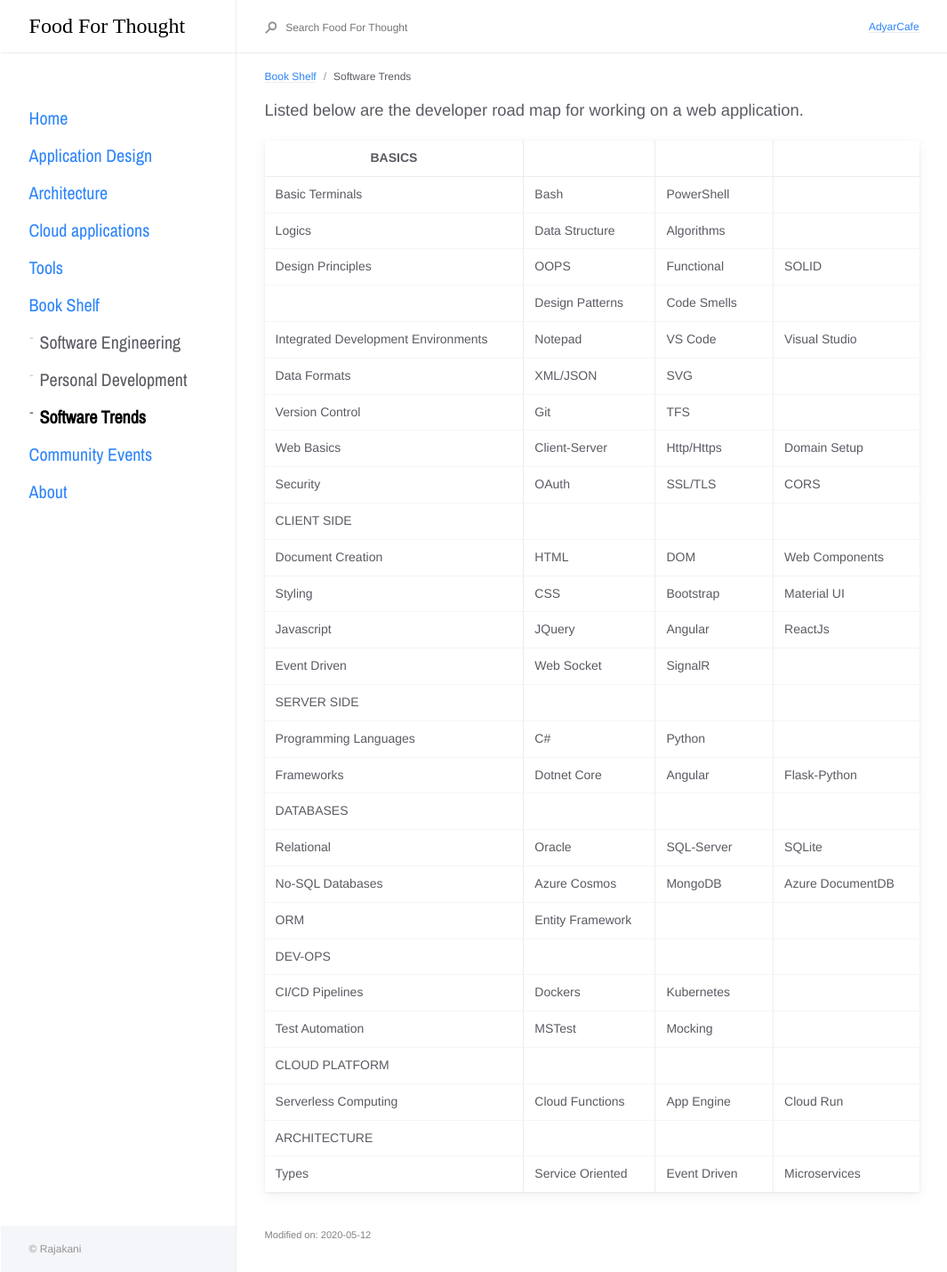
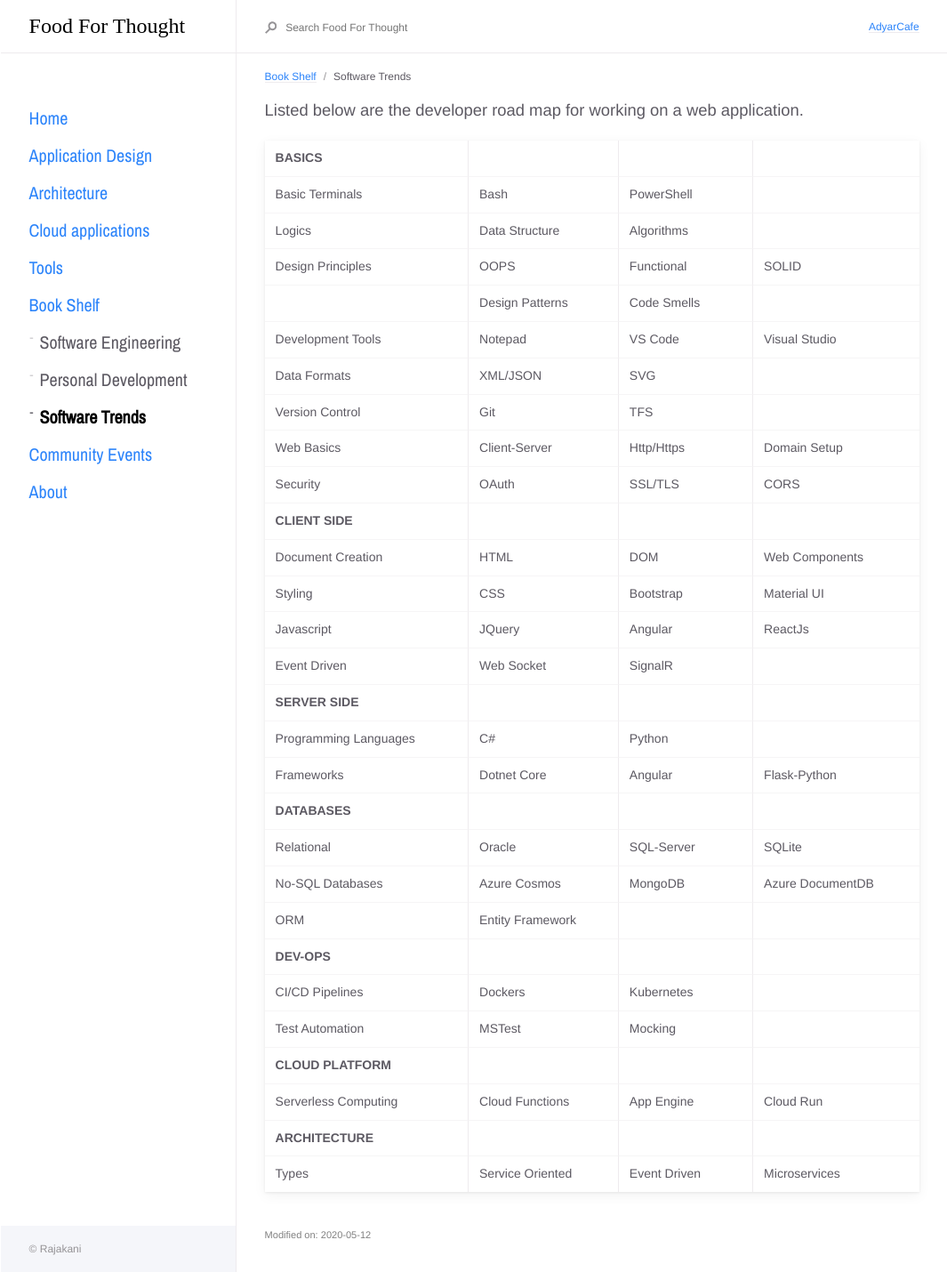
Before and after one commit to Rajakani/rajakani.github.io, a Jekyll site: the page built from docs/bookShelf/softwaretrends.md, in a window 1280 px wide. Shown: the whole page at 89% size, without its empty margins (16-1081 px from the left). Built offline with Jekyll 4.4.1, drawn with Linux system fonts in a browser that asks for light colours; some web fonts are replaced.

Commit message:
Update softwaretrends.md

```diff
--- a/docs/bookShelf/softwaretrends.md
+++ b/docs/bookShelf/softwaretrends.md
@@ -8,33 +8,32 @@ modifiedDate: 2020-05-12
 
 Listed below are the developer road map for working on a web application.
 
-| BASICS                              |                  |              |                  |
-|-------------------------------------|------------------|--------------|------------------|
+| **BASICS**                          |                  |              |                  |
 | Basic Terminals                     | Bash             | PowerShell   |                  |
 | Logics                              | Data Structure   | Algorithms   |                  |
 | Design Principles                   | OOPS             | Functional   | SOLID            |
 |                                     | Design Patterns  | Code Smells  |                  |
-| Integrated Development Environments | Notepad          | VS Code      | Visual Studio    |
+| Development Tools                   | Notepad          | VS Code      | Visual Studio    |
 | Data Formats                        | XML/JSON         | SVG          |                  |
 | Version Control                     | Git              | TFS          |                  |
 | Web Basics                          | Client\-Server   | Http/Https   | Domain Setup     |
 | Security                            | OAuth            | SSL/TLS      | CORS             |
-| CLIENT SIDE                         |                  |              |                  |
+| **CLIENT SIDE**                     |                  |              |                  |
 | Document Creation                   | HTML             | DOM          | Web Components   |
 | Styling                             | CSS              | Bootstrap    | Material UI      |
 | Javascript                          | JQuery           | Angular      | ReactJs          |
 | Event Driven                        | Web Socket       | SignalR      |                  |
-| SERVER SIDE                         |                  |              |                  |
+| **SERVER SIDE**                     |                  |              |                  |
 | Programming Languages               | C\#              | Python       |                  |
 | Frameworks                          | Dotnet Core      | Angular      | Flask\-Python    |
-| DATABASES                           |                  |              |                  |
+| **DATABASES**                       |                  |              |                  |
 | Relational                          | Oracle           | SQL\-Server  | SQLite           |
 | No\-SQL Databases                   | Azure Cosmos     | MongoDB      | Azure DocumentDB |
 | ORM                                 | Entity Framework |              |                  |
-| DEV\-OPS                            |                  |              |                  |
+| **DEV\-OPS**                        |                  |              |                  |
 | CI/CD Pipelines                     | Dockers          | Kubernetes   |                  |
 | Test Automation                     | MSTest           | Mocking      |                  |
-| CLOUD PLATFORM                      |                  |              |                  |
+| **CLOUD PLATFORM**                  |                  |              |                  |
 | Serverless Computing                | Cloud Functions  | App Engine   | Cloud Run        |
-| ARCHITECTURE                        |                  |              |                  |
+| **ARCHITECTURE**                    |                  |              |                  |
 | Types                               | Service Oriented | Event Driven | Microservices    |
```
